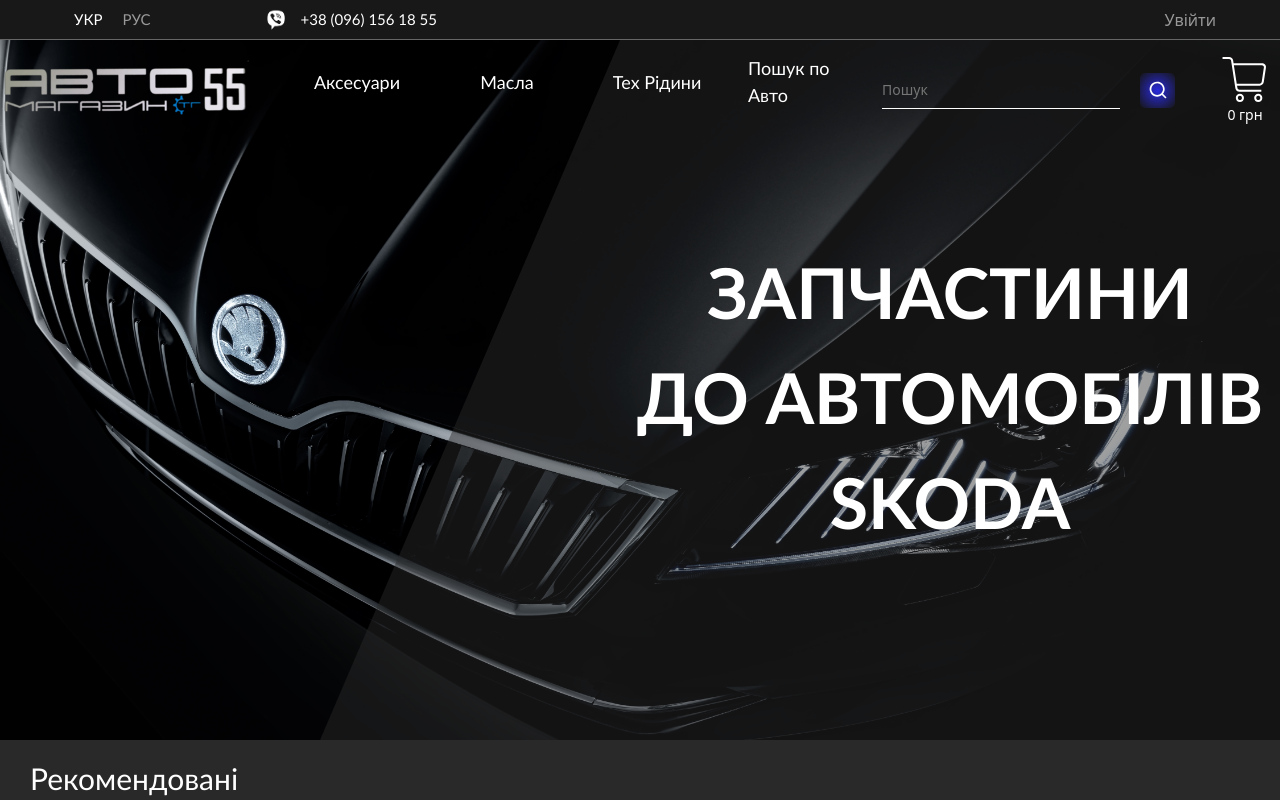
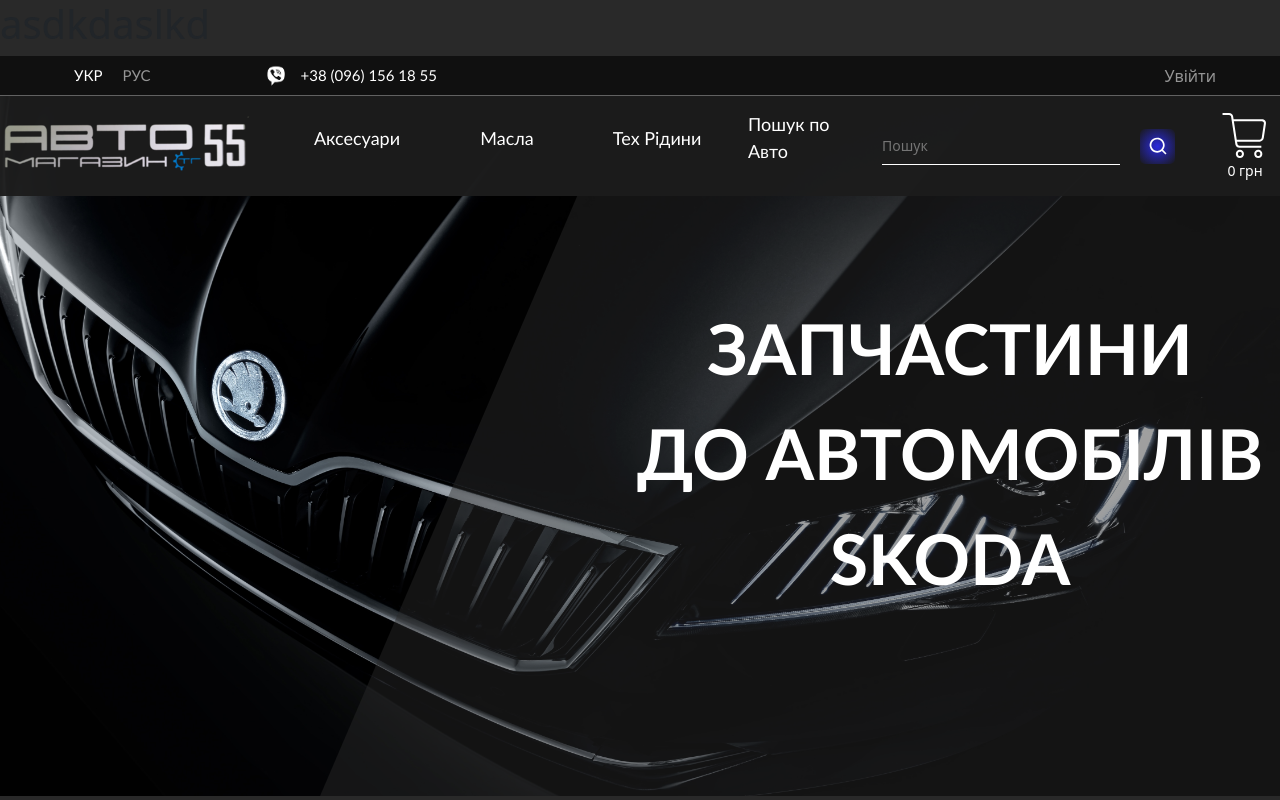
Before and after one commit to avqdevelops/tg55, an Angular app: page / in a window 1280 px wide. Shown: the top 800 px of the page. Built offline with nearby package versions, Linux system fonts and the light colour scheme.

Commit message:
for pull

```diff
--- a/src/app/app.component.html
+++ b/src/app/app.component.html
@@ -1,2 +1,3 @@
-
+<h1>asdkdaslkd</h1>
   <router-outlet></router-outlet>
+  <!-- for pull -->
```
